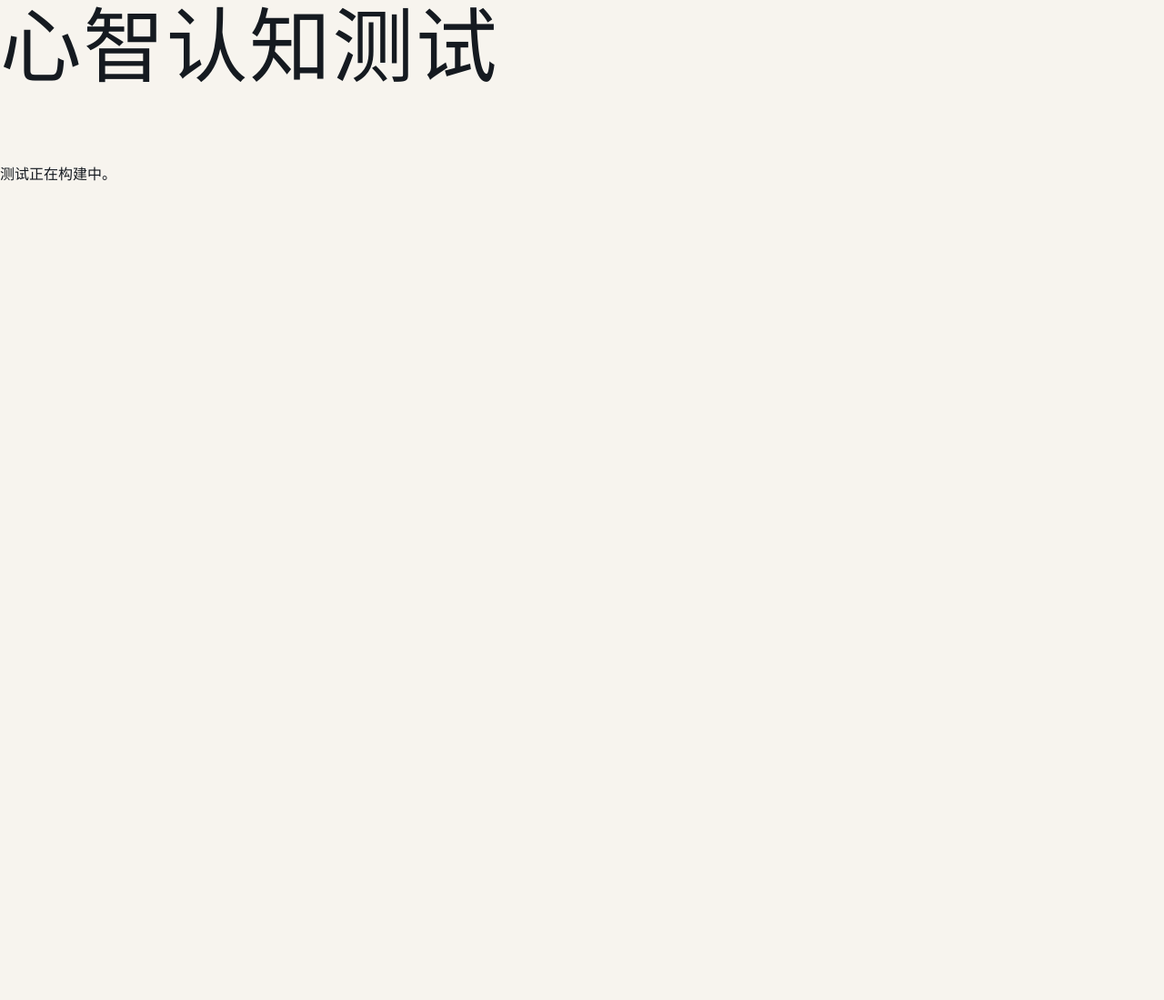
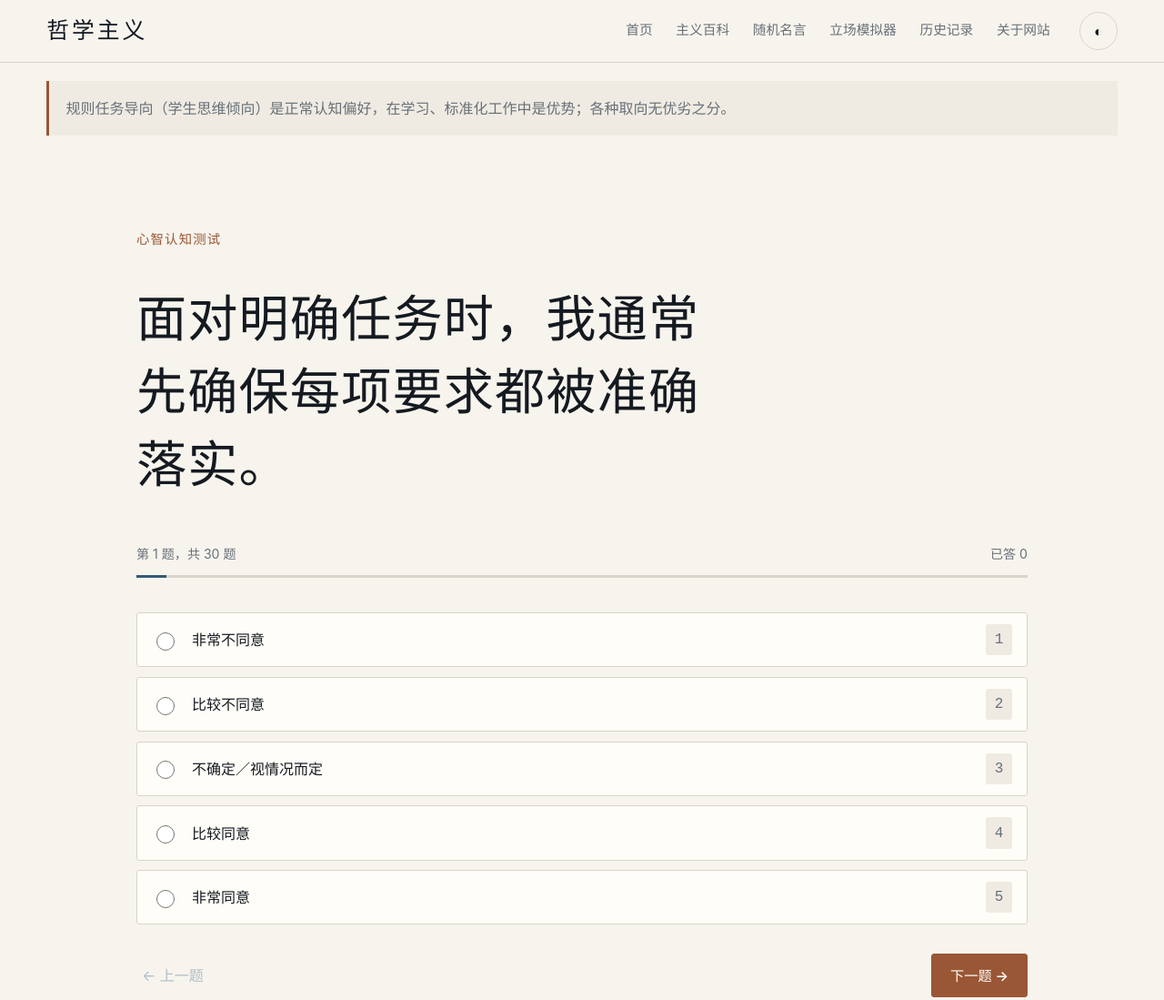
Before and after one commit to wssb321/philosophy-ism, a website: page mindset/index.html in a window 1280 px wide. Shown: the top 1099 px of the page at 91% size. Before the commit the page ends 800 px from the top, so only its background shows below. Drawn offline with nearby package versions, Linux system fonts and the light colour scheme.

Commit message:
feat: add mindset and life philosophy tests

```diff
--- a/assets/css/test.css
+++ b/assets/css/test.css
@@ -1,4 +1,5 @@
 .test-main { min-height: calc(100vh - 180px); }
+.test-notice { margin-top: 1.25rem; }
 .test-shell { width: min(100% - 2 * var(--gutter), 980px); margin: 0 auto; padding: clamp(3rem, 8vw, 7rem) 0; }
 .test-kicker { color: var(--umber); font: 600 .9rem var(--font-ui); letter-spacing: .08em; }
 .test-shell h1 { max-width: 24ch; margin-top: 2.5rem; font-size: clamp(1.85rem, 4.5vw, 3.45rem); line-height: 1.45; }
--- /dev/null
+++ b/assets/js/test-app.js
@@ -0,0 +1,20 @@
+import { mountTest } from './test-engine.js';
+import { calculateDimensionScores, calculateMatches } from './scoring.js';
+import { buildResultViewModel, renderResults } from './results.js';
+import { createSiteStore } from './storage.js';
+
+export function startTestApp(definition) {
+  const root = document.querySelector('[data-test-root]');
+  const store = createSiteStore(globalThis.localStorage);
+  const start = () => mountTest(root, definition, { store, onComplete: complete });
+  const complete = (answers) => {
+    const scores = calculateDimensionScores(definition, answers);
+    const matches = definition.resultMode === 'axes' ? [] : calculateMatches(scores, definition.ideologies);
+    const model = buildResultViewModel(definition, scores, matches);
+    store.clearProgress(definition.id);
+    store.addHistory({ testId: definition.id, completedAt: Date.now(), scores, resultName: matches[0]?.name ?? '维度坐标' });
+    renderResults(root, model);
+    root.querySelector('[data-restart-test]').addEventListener('click', start);
+  };
+  start();
+}
--- /dev/null
+++ b/mindset/app.js
@@ -0,0 +1,3 @@
+import { startTestApp } from '../assets/js/test-app.js';
+import { MINDSET_TEST } from './definition.js';
+startTestApp(MINDSET_TEST);
--- /dev/null
+++ b/mindset/definition.js
@@ -0,0 +1,35 @@
+const q = (id, text, axis, weight) => ({ id, text, effects: { [axis]: weight } });
+
+export const MINDSET_TEST = {
+  id: 'mindset', version: 1, title: '心智认知测试',
+  description: '观察你在执行、评价、风险与复杂性方面的认知偏好。',
+  notice: '规则任务导向（学生思维倾向）是正常认知偏好，在学习、标准化工作中是优势；各种取向无优劣之分。',
+  dimensions: [
+    { id: 'task-goal', name: '执行方式', low: '规则任务导向', high: '目标结果导向', description: '你更常从明确步骤还是目标结果组织行动。' },
+    { id: 'external-internal', name: '评价来源', low: '外部评价驱动', high: '内部自洽驱动', description: '你更常借助公共标准还是自身理由校准行动。' },
+    { id: 'risk-trial', name: '不确定性', low: '风险规避', high: '接纳试错', description: '你更倾向提前降低风险还是通过可逆尝试获得反馈。' },
+    { id: 'linear-system', name: '问题模型', low: '线性确定思维', high: '复杂系统思维', description: '你更常使用顺序因果还是关系与反馈理解问题。' },
+  ],
+  questions: [
+    q('m01','面对明确任务时，我通常先确保每项要求都被准确落实。','task-goal',-1), q('m02','如果原定步骤妨碍目标，我愿意重新设计实现路径。','task-goal',1),
+    q('m03','有清晰的完成清单会让我更容易进入状态。','task-goal',-1), q('m04','即使没有详细指引，我也能从预期结果倒推下一步。','task-goal',1),
+    q('m05','我更喜欢先确认评价标准，再开始投入工作。','task-goal',-1), q('m06','我会根据现场反馈调整计划，而不坚持最初分工。','task-goal',1),
+    q('m07','对于重复任务，稳定遵循流程比临时优化更重要。','task-goal',-1), q('m08','我会主动询问这项工作最终要改变什么。','task-goal',1),
+    q('m09','得到可信他人的肯定会显著增强我对决定的把握。','external-internal',-1), q('m10','即使没有人认可，我也会坚持自己充分论证过的选择。','external-internal',1),
+    q('m11','公开的评分标准能帮助我判断自己是否做得合适。','external-internal',-1), q('m12','我更在意决定是否符合自己的长期价值。','external-internal',1),
+    q('m13','在陌生领域，我会优先参考有经验者的评价。','external-internal',-1), q('m14','面对多种意见时，我会建立自己的判断原则。','external-internal',1),
+    q('m15','没有及时反馈时，我容易怀疑自己的推进方向。','external-internal',-1), q('m16','我能在外界意见不一致时保持内部判断的一致。','external-internal',1),
+    q('m17','行动前，我希望尽量排除可能造成损失的因素。','risk-trial',-1), q('m18','当成本可控时，我愿意先做小实验再决定。','risk-trial',1),
+    q('m19','信息不完整时，我倾向等待更多依据。','risk-trial',-1), q('m20','我能接受第一次尝试主要用于暴露问题。','risk-trial',1),
+    q('m21','如果失败代价不明确，我通常选择更稳妥的方案。','risk-trial',-1), q('m22','可逆的错误常能比长时间推演提供更多信息。','risk-trial',1),
+    q('m23','我会为关键步骤预留较充分的安全余量。','risk-trial',-1), q('m24','我习惯把大风险拆成多个可以快速检验的小风险。','risk-trial',1),
+    q('m25','我喜欢把问题拆成前后清楚的因果步骤。','linear-system',-1), q('m26','我会留意一个改变如何通过反馈影响整个系统。','linear-system',1),
+    q('m27','明确主要原因后，我通常集中处理这一原因。','linear-system',-1), q('m28','我常考虑多个因素相互作用后可能出现的新结果。','linear-system',1),
+    q('m29','顺序推进能帮助我减少问题中的混乱。','linear-system',-1), q('m30','解决局部问题时，我也会检查它是否把压力转移到别处。','linear-system',1),
+  ],
+  ideologies: [
+    { id:'executor', name:'任务执行者', description:'偏好清晰规则、外部校准和稳健推进，适合标准明确的协作情境。', longDescription:'你倾向把复杂工作转化为可核验的任务，并通过规则、反馈和风险控制保持稳定。这个取向在学习、合规和标准化工作中尤其有价值。', scores:{'task-goal':25,'external-internal':35,'risk-trial':30,'linear-system':35} },
+    { id:'autonomous', name:'自主行动者', description:'偏好从目标出发，以内部理由、试验与系统反馈推动行动。', longDescription:'你倾向先理解目标，再自行选择路径，并通过可逆试验和整体反馈修正方案。面对开放问题时，这种取向有助于保持主动性。', scores:{'task-goal':78,'external-internal':78,'risk-trial':76,'linear-system':75} },
+    { id:'balanced', name:'平衡型心智', description:'会根据情境在规则与目标、稳健与试错之间切换。', longDescription:'你的回答没有持续偏向单一处理方式。你更可能根据任务成本、信息质量和协作环境选择适合的认知策略。', scores:{'task-goal':50,'external-internal':50,'risk-trial':50,'linear-system':50} },
+  ],
+};
--- a/mindset/index.html
+++ b/mindset/index.html
@@ -1 +1 @@
-<!doctype html><html lang="zh-CN"><head><meta charset="utf-8"><meta name="viewport" content="width=device-width,initial-scale=1"><title>心智认知测试｜哲学主义</title><link rel="stylesheet" href="../assets/css/base.css"></head><body><main><h1>心智认知测试</h1><p>测试正在构建中。</p></main></body></html>
+<!doctype html><html lang="zh-CN"><head><meta charset="utf-8"><meta name="viewport" content="width=device-width,initial-scale=1"><title>心智认知测试｜哲学主义</title><link rel="stylesheet" href="../assets/css/base.css"><link rel="stylesheet" href="../assets/css/components.css"><link rel="stylesheet" href="../assets/css/test.css"><link rel="stylesheet" href="../assets/css/results.css"><script src="https://cdn.jsdelivr.net/npm/chart.js@4.4.7/dist/chart.umd.min.js" defer></script></head><body><aside class="container notice test-notice">规则任务导向（学生思维倾向）是正常认知偏好，在学习、标准化工作中是优势；各种取向无优劣之分。</aside><main class="test-main" data-test-root></main><script type="module" src="../assets/js/site.js"></script><script type="module" src="app.js"></script></body></html>
--- /dev/null
+++ b/philosophy/app.js
@@ -0,0 +1,3 @@
+import { startTestApp } from '../assets/js/test-app.js';
+import { PHILOSOPHY_TEST } from './definition.js';
+startTestApp(PHILOSOPHY_TEST);
--- /dev/null
+++ b/philosophy/definition.js
@@ -0,0 +1,31 @@
+const q = (id, text, axis, weight) => ({ id, text, effects: { [axis]: weight } });
+
+export const PHILOSOPHY_TEST = {
+  id:'philosophy', version:1, title:'人生哲学立场测试',
+  description:'从六个维度观察你理解意义、行动与人生方向的方式。',
+  modelNote:'六条轴是本站用于比较思想倾向的解释模型，不代表这些哲学传统可被完整压缩为固定坐标。',
+  dimensions:[
+    {id:'essence-create',name:'自我形成',low:'预设本质',high:'自我塑造',description:'人的核心方向更像被发现还是在选择中形成。'},
+    {id:'objective-open',name:'意义来源',low:'客观意义',high:'意义开放',description:'人生意义更像客观存在还是持续建构。'},
+    {id:'accept-transform',name:'处境态度',low:'接纳秩序',high:'主动改造',description:'面对限制时更重视接纳还是改变。'},
+    {id:'ideal-practical',name:'行动依据',low:'原则理想',high:'实践效果',description:'更常依据理想原则还是经验后果判断方案。'},
+    {id:'condition-agency',name:'行动空间',low:'外部条件',high:'个体能动',description:'更强调处境结构还是个人选择的作用。'},
+    {id:'stable-becoming',name:'自我连续性',low:'稳定一致',high:'情境演变',description:'自我更像稳定核心还是持续变化的过程。'},
+  ],
+  questions:[
+    q('p01','每个人都有一些先于选择而存在的核心特征。','essence-create',-1),q('p02','一个人主要通过持续选择成为他自己。','essence-create',1),q('p03','理想生活在很大程度上取决于实现人的共同本性。','essence-create',-1),q('p04','身份应当允许随经历和承诺不断重写。','essence-create',1),q('p05','理解自己首先是发现内在稳定的倾向。','essence-create',-1),q('p06','没有任何单一标签能预先决定一个人应该成为什么。','essence-create',1),
+    q('p07','人生存在某些不依赖个人偏好的客观目的。','objective-open',-1),q('p08','意义更多来自我们赋予经历的解释。','objective-open',1),q('p09','有些生活方式本身就比另一些更接近真正的圆满。','objective-open',-1),q('p10','不同人生可以在没有共同终极目的时仍然有意义。','objective-open',1),q('p11','价值需要某种超越个人选择的根据。','objective-open',-1),q('p12','意义可以在行动、关系与创造中逐步形成。','objective-open',1),
+    q('p13','平静常来自接受自己无法控制的条件。','accept-transform',-1),q('p14','即使结构稳定，我也愿意寻找改变它的实际路径。','accept-transform',1),q('p15','把精力集中在自身判断和行动上通常更明智。','accept-transform',-1),q('p16','不合理的处境值得通过集体或个人行动重新塑造。','accept-transform',1),q('p17','与其要求世界符合期待，不如调整自己的回应。','accept-transform',-1),q('p18','人的尊严也体现在拒绝被动接受既有安排。','accept-transform',1),
+    q('p19','即使结果不理想，坚持正确原则仍有独立价值。','ideal-practical',-1),q('p20','观念的价值需要在它带来的实际差异中检验。','ideal-practical',1),q('p21','行动首先应符合一套能够普遍说明的理想。','ideal-practical',-1),q('p22','面对新证据时，规则和方案都应允许修订。','ideal-practical',1),q('p23','妥协会削弱某些不应放弃的价值。','ideal-practical',-1),q('p24','可行的渐进改善有时比纯粹方案更值得选择。','ideal-practical',1),
+    q('p25','社会位置和历史条件深刻限定个人的生活可能。','condition-agency',-1),q('p26','即使条件有限，个人选择仍能形成关键差异。','condition-agency',1),q('p27','理解一个人的决定必须先理解他所处的环境。','condition-agency',-1),q('p28','人应为自己在限制中能够做出的选择负责。','condition-agency',1),q('p29','许多人生走向更多由机会结构而非意志决定。','condition-agency',-1),q('p30','持续的小行动能够扩展原本有限的选择空间。','condition-agency',1),
+    q('p31','跨越不同阶段，我仍希望保持一个连贯稳定的自我。','stable-becoming',-1),q('p32','随情境改变观点不必被视为背离真实自我。','stable-becoming',1),q('p33','长期承诺为人生提供不可轻易替换的连续性。','stable-becoming',-1),q('p34','自我更像不断生成的过程，而不是固定内核。','stable-becoming',1),q('p35','一致的原则有助于人在变化中保持方向。','stable-becoming',-1),q('p36','新的关系与经验可以合理改变一个人的核心计划。','stable-becoming',1),
+  ],
+  ideologies:[
+    {id:'existentialism',name:'存在主义',lexiconId:'existentialism',description:'强调具体处境中的自由、选择、责任与意义建构。',scores:{'essence-create':90,'objective-open':80,'accept-transform':65,'ideal-practical':50,'condition-agency':75,'stable-becoming':80}},
+    {id:'nihilism',name:'虚无主义',lexiconId:'nihilism',description:'质疑既定价值和终极意义是否具有客观根据。',scores:{'essence-create':65,'objective-open':92,'accept-transform':48,'ideal-practical':58,'condition-agency':45,'stable-becoming':70}},
+    {id:'stoicism',name:'斯多葛主义',lexiconId:'stoicism',description:'区分可控与不可控，以德性和理性面对境遇。',scores:{'essence-create':45,'objective-open':32,'accept-transform':18,'ideal-practical':30,'condition-agency':62,'stable-becoming':35}},
+    {id:'pragmatism',name:'实用主义',lexiconId:'pragmatism',description:'通过经验、探究与实际后果检验观念。',scores:{'essence-create':70,'objective-open':68,'accept-transform':78,'ideal-practical':92,'condition-agency':72,'stable-becoming':76}},
+    {id:'essentialism',name:'本质主义',lexiconId:'essentialism',description:'强调定义、稳定特征与事物的核心性质。',scores:{'essence-create':8,'objective-open':28,'accept-transform':38,'ideal-practical':32,'condition-agency':35,'stable-becoming':12}},
+    {id:'idealism',name:'理想主义',lexiconId:'philosophical-idealism',description:'以原则、理想与应然目标审视现实并指引行动。',scores:{'essence-create':42,'objective-open':25,'accept-transform':72,'ideal-practical':8,'condition-agency':68,'stable-becoming':35}},
+  ],
+};
```
Also changed, not shown: philosophy/index.html (+1 -1 lines), tests/mindset-catalog.test.mjs (added, +14 -0 lines), tests/philosophy-catalog.test.mjs (added, +13 -0 lines).
